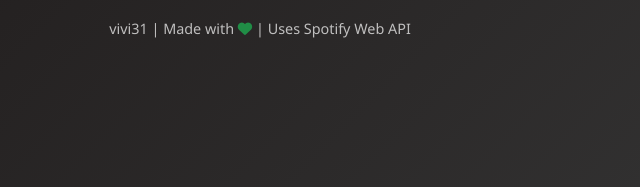
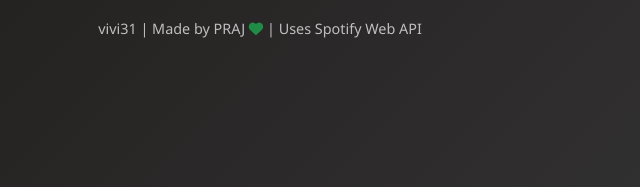
Before and after one commit to prajgaikwad/vivi31, a plain HTML site: page index.html in a window 1280 px wide. Shown: the part 406-593 px from the top of the page, 380-1020 px from the left. Drawn offline with Linux system fonts and the light colour scheme.

Commit message:
few changes

```diff
--- a/index.html
+++ b/index.html
@@ -56,7 +56,7 @@
     </div>
 
     <footer>
-        <p>vivi31 | Made with <i class="fas fa-heart"></i> | Uses Spotify Web API</p>
+        <p>vivi31 | Made by PRAJ <i class="fas fa-heart"></i> | Uses Spotify Web API</p>
     </footer>
 
     <script src="js/spotify.js"></script>
```
